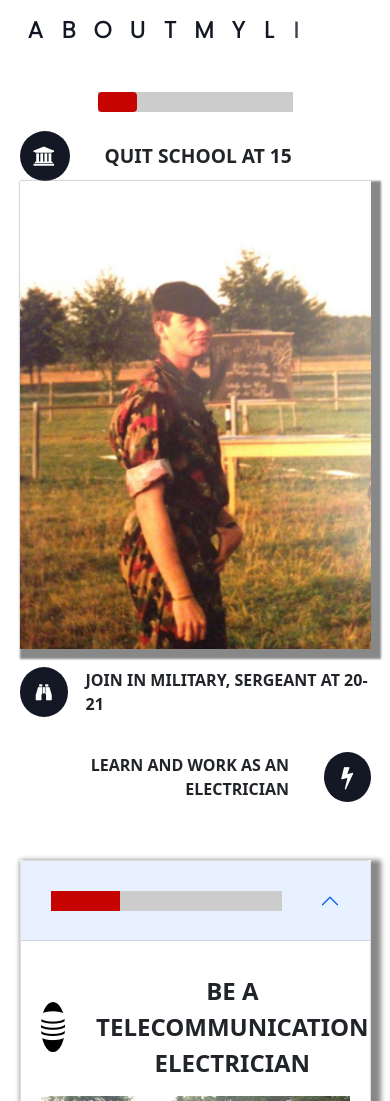
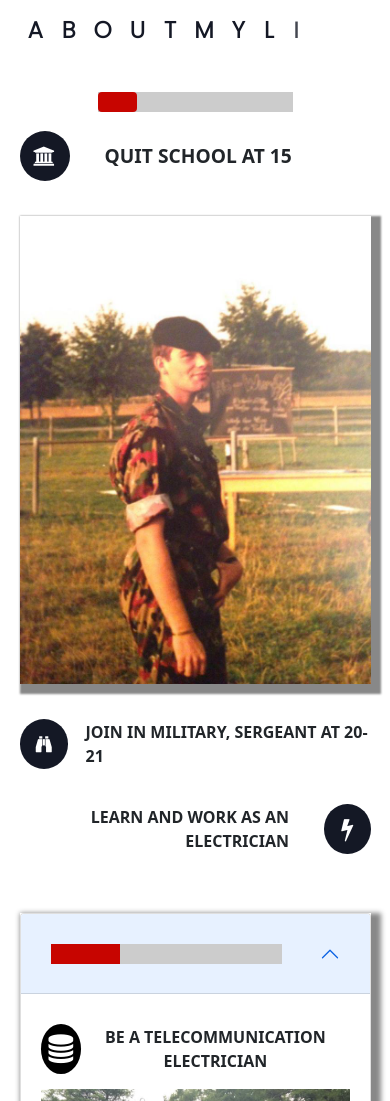
Before and after one commit to hanh0722/drafttest, a plain HTML site: page index.html in a window 390 px wide. Shown: the part 999-2100 px from the top of the page. Drawn offline with nearby package versions, Linux system fonts and the light colour scheme.

Commit message:
Update style.css

```diff
--- a/style.css
+++ b/style.css
@@ -272,6 +272,7 @@ nav{
 .left-tl{
     align-items: center;
     text-align: left;
+    padding-bottom: 10%;
 }
 .left-tl p{
     padding-left: 10%;
@@ -309,7 +310,7 @@ nav{
     display: flex;
     width: 100%;
     align-items: center;
-    padding-top: 5%;
+    padding-top: 10%;
     justify-content: center;
 }
 .military i{
@@ -694,9 +695,10 @@ nav{
     }
     .first-acc p, .third-acc p{
         padding-top: 0;
-        padding: 5% 10%;
+        padding: 5% 0%;
         font-weight: bold;
         text-transform: uppercase;
+        font-size: 1rem;
     }
 }
 @media screen and (max-width: 500px){
```
